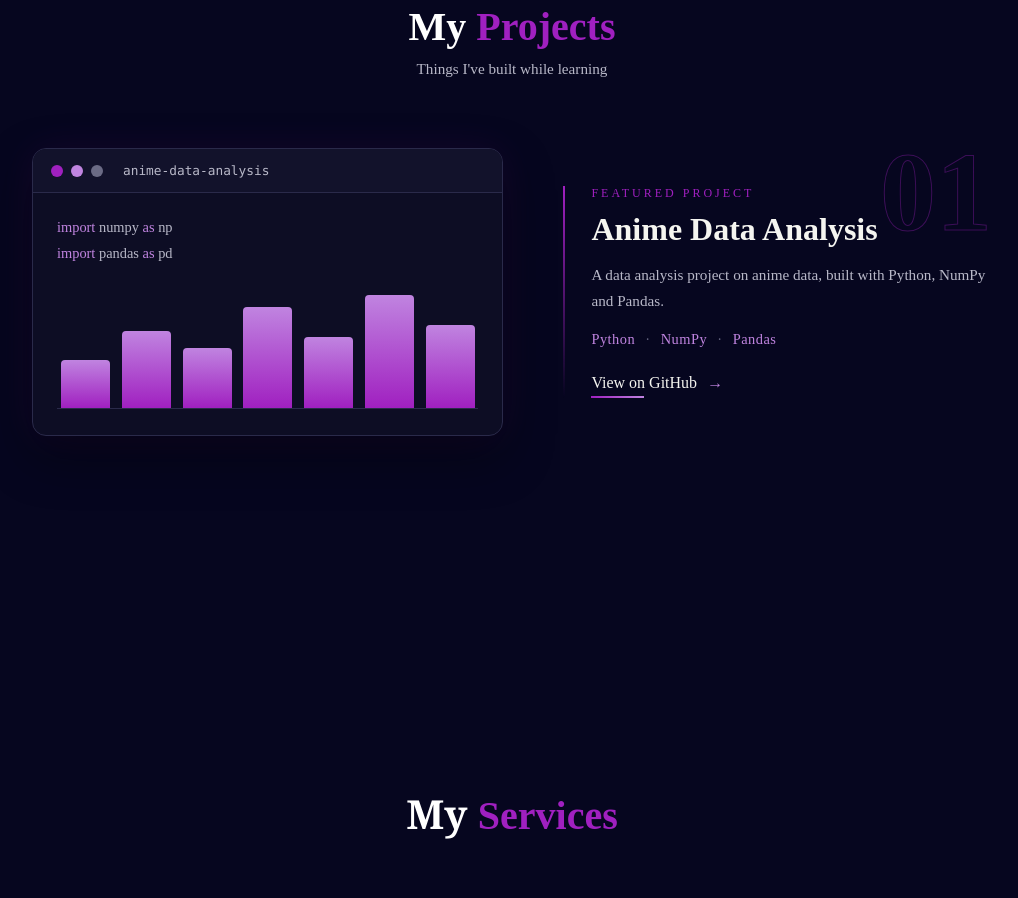
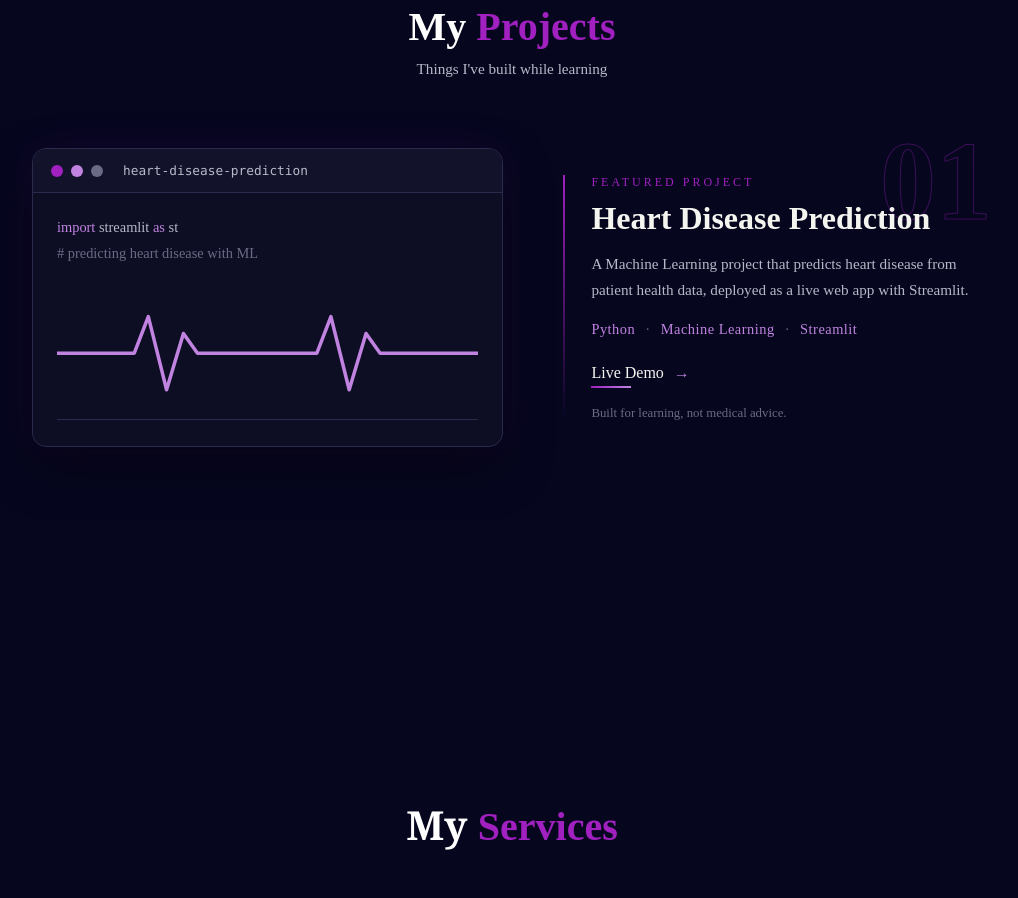
Before and after one commit to shahriyar444444444-star/farhan-portfolio, a plain HTML site: page index.html in a window 1280 px wide. Shown: the part 3485-4383 px from the top of the page, without its empty margins (128-1146 px from the left). Drawn offline with Linux system fonts and the light colour scheme.

Commit message:
project added

```diff
--- a/index.html
+++ b/index.html
@@ -378,23 +378,20 @@
                     <span class="win-dot"></span>
                     <span class="win-dot"></span>
                     <span class="win-dot"></span>
-                    <span class="win-title">anime-data-analysis</span>
+                    <span class="win-title">heart-disease-prediction</span>
                 </div>
 
                 <div class="win-body">
                     <div class="win-code">
-                        <p><span class="code-kw">import</span> numpy <span class="code-kw">as</span> np</p>
-                        <p><span class="code-kw">import</span> pandas <span class="code-kw">as</span> pd</p>
+                        <p><span class="code-kw">import</span> streamlit <span class="code-kw">as</span> st</p>
+                        <p><span class="code-comment"># predicting heart disease with ML</span></p>
                     </div>
 
-                    <div class="win-chart">
-                        <span class="chart-col" style="--h:40%; --i:0"></span>
-                        <span class="chart-col" style="--h:65%; --i:1"></span>
-                        <span class="chart-col" style="--h:50%; --i:2"></span>
-                        <span class="chart-col" style="--h:85%; --i:3"></span>
-                        <span class="chart-col" style="--h:60%; --i:4"></span>
-                        <span class="chart-col" style="--h:95%; --i:5"></span>
-                        <span class="chart-col" style="--h:70%; --i:6"></span>
+                    <div class="win-ecg">
+                        <svg viewBox="0 0 300 80">
+                            <path pathLength="1"
+                                d="M0 40 L40 40 L55 40 L65 14 L78 66 L90 26 L100 40 L170 40 L185 40 L195 14 L208 66 L220 26 L230 40 L300 40" />
+                        </svg>
                     </div>
                 </div>
             </div>
@@ -402,16 +399,18 @@
             <div class="showcase-info">
                 <span class="showcase-number">01</span>
                 <p class="showcase-label">Featured Project</p>
-                <p class="showcase-title">Anime Data Analysis</p>
+                <p class="showcase-title">Heart Disease Prediction</p>
                 <p class="showcase-desc">
-                    A data analysis project on anime data, built with Python, NumPy and Pandas.
-                    <!-- এখানে নিজের কথায় ১-২ লাইন যোগ করো: ডেটা থেকে কী কী বের করেছ -->
+                    A Machine Learning project that predicts heart disease from patient health data, deployed as a live
+                    web app with Streamlit.
+                    <!-- এখানে যোগ করতে পারো: কোন model ব্যবহার করেছ, accuracy কত -->
                 </p>
-                <p class="showcase-stack">Python <span>·</span> NumPy <span>·</span> Pandas</p>
-                <a href="https://github.com/shahriyar444444444-star/anime-data-analysis" target="_blank"
+                <p class="showcase-stack">Python <span>·</span> Machine Learning <span>·</span> Streamlit</p>
+                <a href="https://heart-disease-prediction-by-farhan-shahriyar-01.streamlit.app/" target="_blank"
                     class="showcase-link">
-                    View on GitHub <span class="showcase-arrow">→</span>
+                    Live Demo <span class="showcase-arrow">→</span>
                 </a>
+                <p class="showcase-note">Built for learning, not medical advice.</p>
             </div>
 
         </div>
--- a/style.css
+++ b/style.css
@@ -2244,3 +2244,56 @@ svg.footer-icon {
         font-size: 1.6rem;
     }
 }
+
+
+
+
+
+
+
+/* ============ PROJECT: ECG LINE + EXTRAS ============ */
+.win-ecg {
+    background: transparent;
+    padding: 8px 0 10px;
+    border-bottom: 1px solid #2a2a4a;
+}
+
+.win-ecg svg {
+    display: block;
+    width: 100%;
+    height: auto;
+    background: transparent;
+}
+
+.win-ecg path {
+    fill: none;
+    stroke: #c084e0;
+    stroke-width: 2.5;
+    stroke-linecap: round;
+    stroke-linejoin: round;
+    stroke-dasharray: 1;
+    stroke-dashoffset: 1;
+}
+
+.showcase-section.visible .win-ecg path {
+    animation: ecgDraw 2.4s ease forwards;
+    animation-delay: 0.5s;
+}
+
+@keyframes ecgDraw {
+    to {
+        stroke-dashoffset: 0;
+    }
+}
+
+.code-comment {
+    background: transparent;
+    color: #6b6b85;
+}
+
+.showcase-note {
+    background: transparent;
+    margin-top: 18px;
+    color: #6b6b85;
+    font-size: 0.8rem;
+}
```
